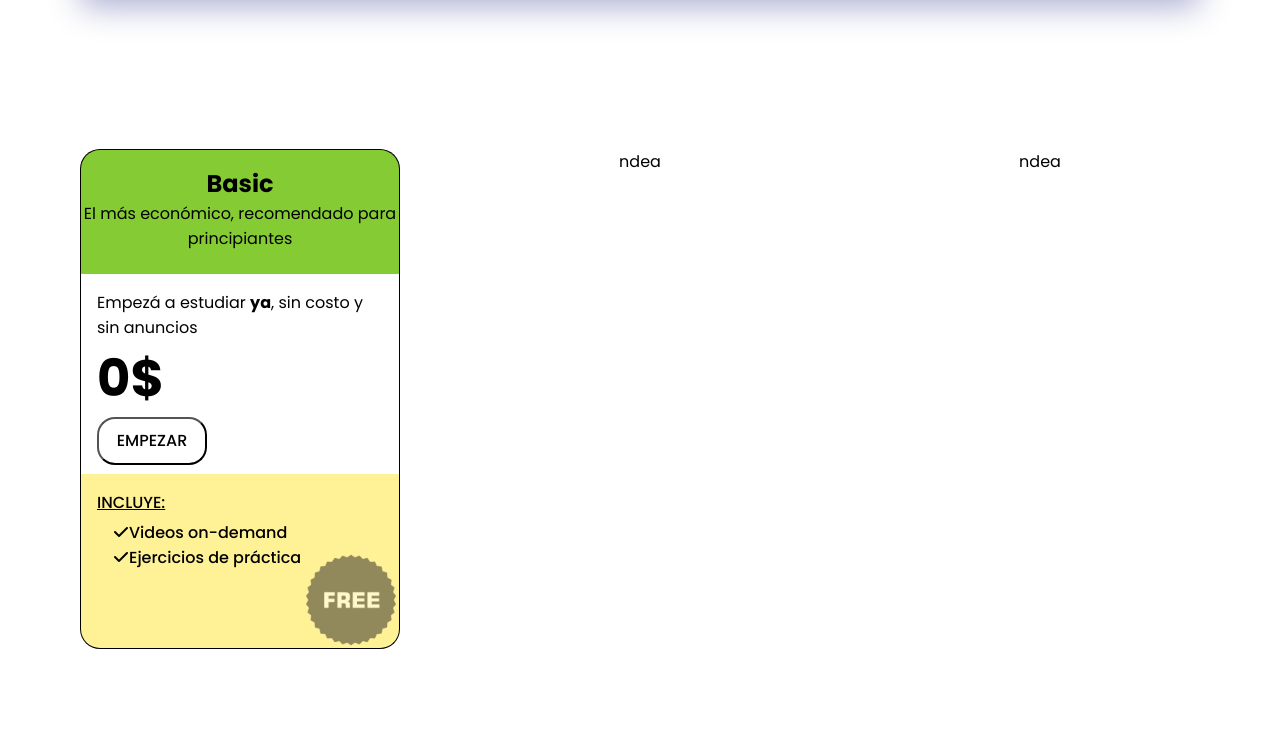
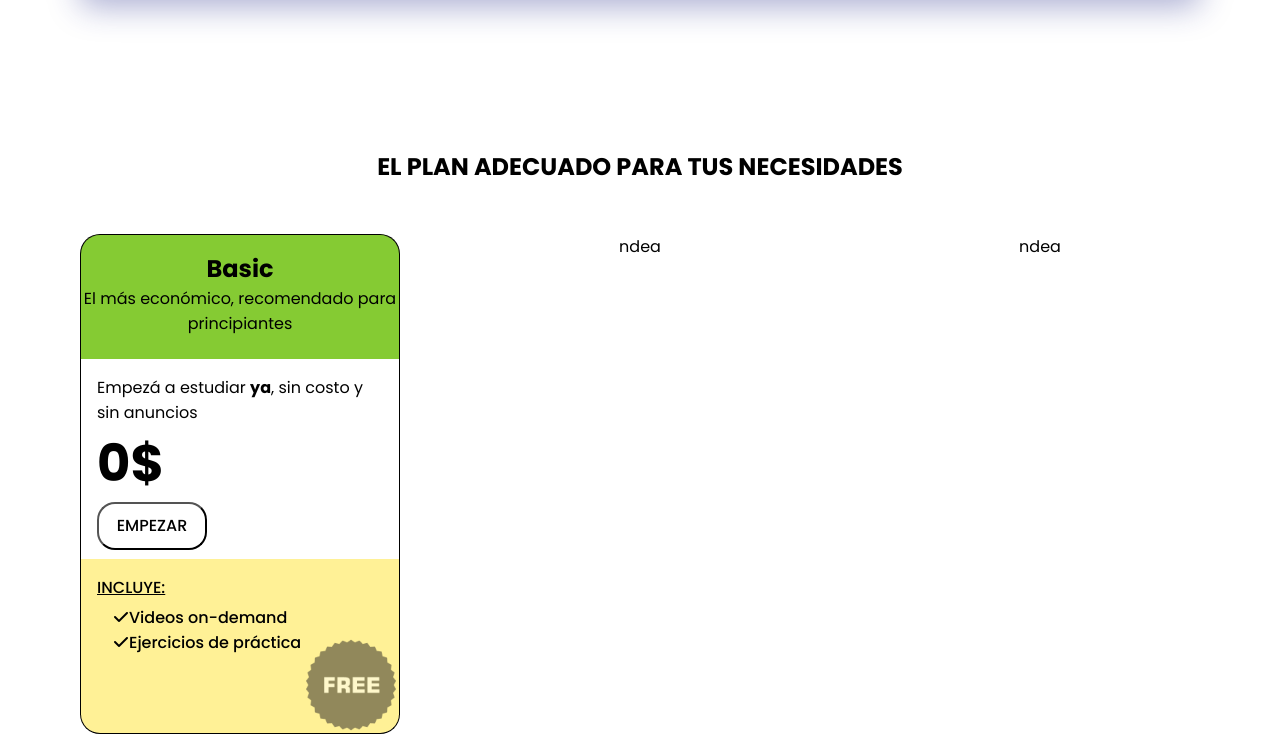
Before and after one commit to elianparise/integrador1-nucba, a plain HTML site: page index.html in a window 1280 px wide. Shown: the part 1318-2067 px from the top of the page. Drawn offline with Linux system fonts and the light colour scheme.

Commit message:
title of pricing section bug has to be solved

```diff
--- a/assets/styles.css
+++ b/assets/styles.css
@@ -182,8 +182,19 @@ main {
 
 .pricing {
     display: flex;
+    flex-direction: column;
+}
+
+.pricing h2 {
+    /* padding: 100px 0 50px 0;  */
+    text-align: center;
+
+}
+
+.card-container {
+    display: flex;
     justify-content: space-evenly;
-    margin-bottom: 100px;
+    margin-top: 50px;
 }
 
 .pricingCard {
@@ -213,7 +224,7 @@ main {
     border-left: 1px solid black;
     border-right: 1px solid black;
     background-color: #85CB33;
-    padding-top: 1rem   ;
+    padding-top: 1rem ;
 }
 
 .card-mid {
--- a/index.html
+++ b/index.html
@@ -45,6 +45,8 @@
             </div>
         </section>
         <section class="pricing">
+            <h2>EL PLAN ADECUADO PARA TUS NECESIDADES</h2>
+            <div class="card-container">
                 <div class="pricingCard">
                     <div class="card-top">
                         <h2>Basic</h2>
@@ -63,6 +65,7 @@
                 </div>
                 <div class="pricingCard">ndea</div>
                 <div class="pricingCard">ndea</div>
+            </div>
         </section>
     </main>
 </body>
```
Lines whose indentation alone changed are shown as unchanged.
